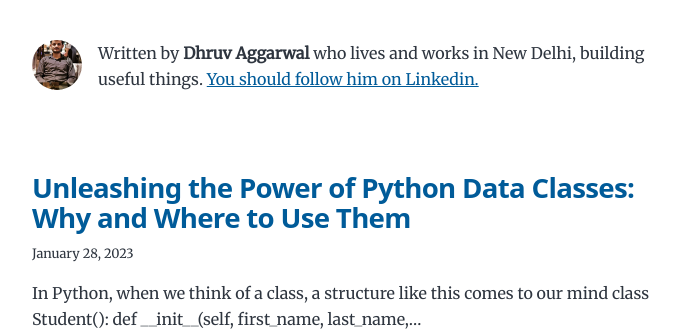
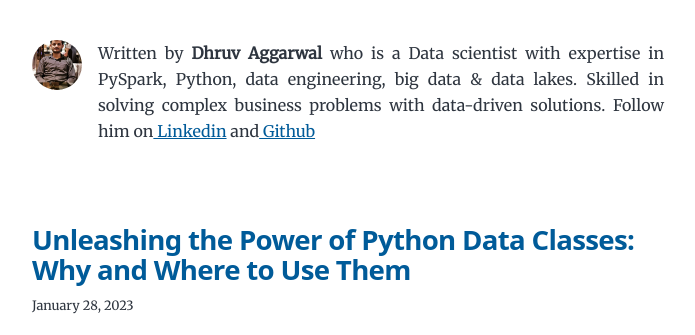
Before and after one commit to dhruv-agg/gatsby-blog, a Gatsby site: page / in a window 1280 px wide. Shown: the part 101-436 px from the top of the page, without its empty margins (292-987 px from the left). Built offline with nearby package versions, Linux system fonts and the light colour scheme; Gatsby itself is replaced by a stand-in of ours.

Commit message:
updated summary & social media

```diff
--- a/gatsby-config.js
+++ b/gatsby-config.js
@@ -12,12 +12,13 @@ module.exports = {
     title: `Personal Blog`,
     author: {
       name: `Dhruv Aggarwal`,
-      summary: `who lives and works in New Delhi, building useful things.`,
+      summary: `who is a Data scientist with expertise in PySpark, Python, data engineering, big data & data lakes. Skilled in solving complex business problems with data-driven solutions.`,
     },
     description: `A blog demonstrating my learnings.`,
     siteUrl: `https://gatsbystarterblogsource.gatsbyjs.io/`,
     social: {
       linkedin: `dhruv-agg94`,
+      github: `dhruv-agg`,
     },
   },
   plugins: [
--- a/src/components/bio.js
+++ b/src/components/bio.js
@@ -19,7 +19,8 @@ const Bio = () => {
             summary
           }
           social {
-            twitter
+            linkedin
+            github
           }
         }
       }
@@ -43,12 +44,13 @@ const Bio = () => {
         alt="Profile picture"
       />
       {author?.name && (
-        <p>
+        <p align="justify">
           Written by <strong>{author.name}</strong> {author?.summary || null}
           {` `}
-          <a href={`https://linkedin.com/${social?.linkedin || ``}`}>
-            You should follow him on Linkedin.
-          </a>
+          Follow him on
+          <a href={`https://linkedin.com/${social?.linkedin || ``}`}> Linkedin
+          </a> and
+          <a href={`https://github.com/${social?.github || ``}`}> Github</a>
         </p>
       )}
     </div>
--- a/src/components/seo.js
+++ b/src/components/seo.js
@@ -17,7 +17,8 @@ const Seo = ({ description, title, children }) => {
             title
             description
             social {
-              twitter
+              linkedin
+              github
             }
           }
         }
```
